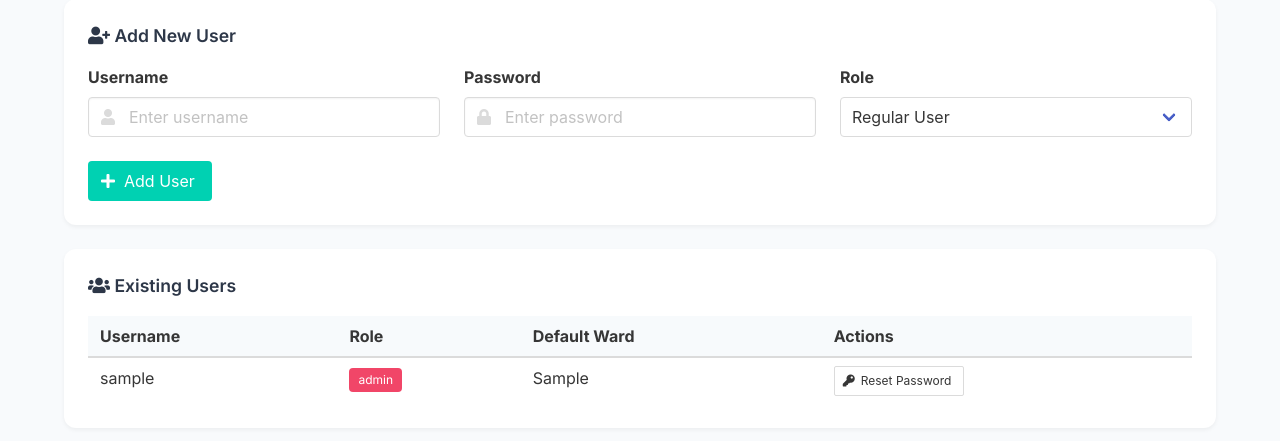
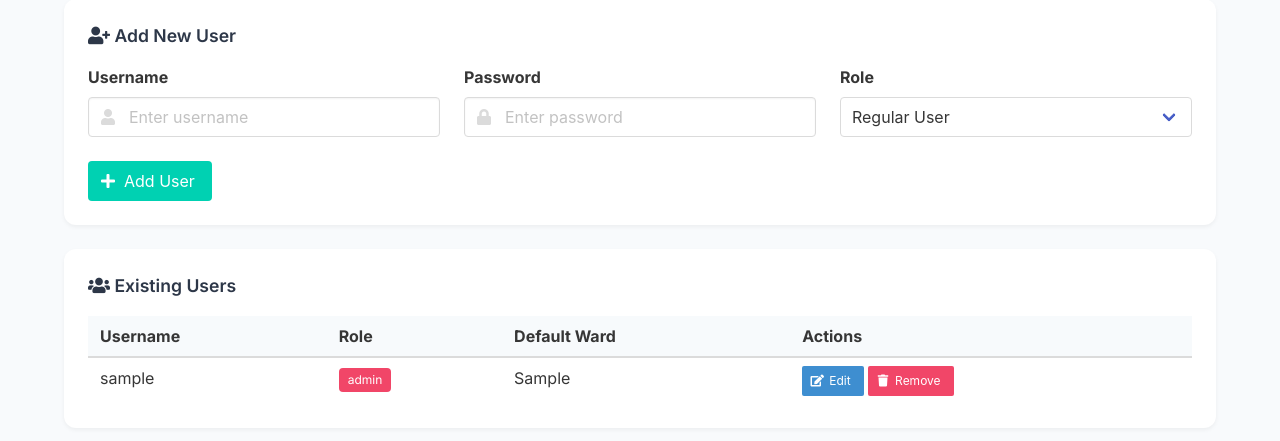
Before and after one commit to blameyourelf/pdf_split, a Flask app: page /admin/users in a window 1280 px wide. Shown: the part 203-644 px from the top of the page. Run offline with Flask 2, Linux system fonts and the light colour scheme; a user stored in the database is signed in; tables that the repository leaves empty hold one stand-in row (values such as "Sample post"); parts of the project's set-up code (start-up, migrations or seed data) failed here and were passed over; some libraries are stand-ins or nearby versions.

Commit message:
ALOMOST READY TO DEPLOY
Enhance user management functionality and improve ward data handling.

- Refactored ward data retrieval to return a dictionary for better template rendering.
- Added endpoints for editing and removing users, enhancing admin capabilities.
- Updated admin notes template to use the correct URL for timeout settings.
- Introduced a modal for editing user details with pre-filled data.
- Implemented soft-delete functionality for user removal.

JS

```diff
--- a/app.py
+++ b/app.py
@@ -411,10 +411,14 @@ def profile():
         db.session.commit()
         flash('Default ward updated successfully', 'success')
         return redirect(url_for('profile'))
-    wards = get_ward_metadata()
+    # Convert the list of Ward objects to a dictionary with ward_number as key
+    wards_list = get_ward_metadata()
+    wards_dict = {ward.ward_number: {'display_name': ward.display_name,
+                                     'pdf_file': ward.pdf_file,
+                                     'last_updated': ward.last_updated} for ward in wards_list}
     return render_template('profile.html',
-                         wards=wards,
-                         current_ward=current_user.default_ward)
+                           wards=wards_dict,
+                           current_ward=current_user.default_ward)
 
 @app.route('/ward/<ward_num>')
 @login_required
@@ -768,8 +772,8 @@ def admin_notes():
     date_to = request.args.get('date_to', '')
     page = request.args.get('page', 1, type=int)
 
-    # Build query with filters
-    query = CareNote.query
+    # Build query with filters; add filter to only include manually added notes (is_pdf_note False)
+    query = CareNote.query.filter(CareNote.is_pdf_note == False)
 
     # Track whether any filters are applied
     filters_applied = False
@@ -823,10 +827,8 @@ def admin_notes():
         users_map = {user.id: user.username for user in users}
 
     # Get ward display names for dropdown
-    available_wards = {}
-    for ward_id in wards_data.keys():
-        # Store the ward info dictionary, not just the display name
-        available_wards[ward_id] = wards_data[ward_id]
+    wards_list = get_ward_metadata()
+    available_wards = {ward.ward_number: {'display_name': ward.display_name} for ward in wards_list}
 
     # Sort wards alphabetically by display name for better UX
     # Fix: the lambda now properly handles both dictionary and string values
@@ -1447,8 +1449,8 @@ def manage_template_categories():
         if not name:
             return jsonify({"success": False, "error": "Category name is required"}), 400
 
-        # Check if category already exists
-        existing = TemplateCategory.query.filter_by(name(name)).first()
+        # Fix: Use name=name, not name(name)
+        existing = TemplateCategory.query.filter_by(name=name).first()
         if existing:
             return jsonify({"success": False, "error": "Category already exists"}), 400
 
@@ -1539,6 +1541,79 @@ def load_more_notes(patient_id, offset):
         }
         notes_data.append(note_dict)
     return jsonify({'notes': notes_data})
+
+# -------------------------
+# New endpoints for user management (edit and remove users)
+# -------------------------
+
+@app.route('/admin/edit_user', methods=['POST'])
+@login_required
+def admin_edit_user():
+    """Endpoint to edit a user's role and optionally their username.
+       Only accessible to admin users."""
+    if current_user.role != 'admin':
+        flash('Access denied', 'danger')
+        return redirect(url_for('admin_users'))
+
+    user_id = request.form.get('user_id')
+    new_role = request.form.get('role')
+    new_username = request.form.get('username')  # Optional update
+
+    if not user_id or not new_role:
+        flash('User ID and new role are required', 'danger')
+        return redirect(url_for('admin_users'))
+
+    user = User.query.get(user_id)
+    if not user:
+        flash('User not found', 'danger')
+        return redirect(url_for('admin_users'))
+
+    # Update fields
+    if new_username:
+        user.username = new_username
+    user.role = new_role
+
+    try:
+        db.session.commit()
+        flash(f'User "{user.username}" updated successfully', 'success')
+        log_access('edit_user', f'Edited user: {user.username}')
+    except Exception as e:
+        db.session.rollback()
+        flash(f'Error updating user: {str(e)}', 'danger')
+
+    return redirect(url_for('admin_users'))
+
+@app.route('/admin/remove_user/<int:user_id>', methods=['POST'])
+@login_required
+def admin_remove_user(user_id):
+    """Soft-delete a user (mark as inactive) without removing their notes or audit logs.
+       Only accessible to admin users and prevents removal of self."""
+    if current_user.role != 'admin':
+        flash('Access denied', 'danger')
+        return redirect(url_for('admin_users'))
+
+    if user_id == current_user.id:
+        flash("You cannot remove your own account", 'danger')
+        return redirect(url_for('admin_users'))
+
+    user = User.query.get(user_id)
+    if not user:
+        flash('User not found', 'danger')
+        return redirect(url_for('admin_users'))
+
+    try:
+        # Instead of deleting the user, mark them as inactive (soft delete)
+        user.is_active = False  # Assumes the User model supports an is_active flag
+        # Optionally, update the username to indicate removal without losing historical reference
+        user.username = f"{user.username} (deleted)"
+        db.session.commit()
+        flash(f'User "{user.username}" removed (deactivated) successfully', 'success')
+        log_access('remove_user', f'Removed (deactivated) user: {user.username}')
+    except Exception as e:
+        db.session.rollback()
+        flash(f'Error removing user: {str(e)}', 'danger')
+
+    return redirect(url_for('admin_users'))
 
 if __name__ == '__main__':
     with app.app_context():
--- a/templates/admin_notes.html
+++ b/templates/admin_notes.html
@@ -121,7 +121,7 @@
                     <button class="delete" aria-label="close" onclick="closeTimeoutModal()"></button>
                 </header>
                 <section class="modal-card-body">
-                    <form id="timeout-form" method="POST" action="{{ url_for('update_timeout_settings') }}">
+                    <form id="timeout-form" method="POST" action="{{ url_for('update_timeout_settings_v2') }}">
                         <input type="hidden" name="csrf_token" value="{{ csrf_token() }}">
                         <div class="field">
                             <label class="label">Enable Session Timeout</label>
--- a/templates/admin_users.html
+++ b/templates/admin_users.html
@@ -160,14 +160,20 @@
                                     </span>
                                 </td>
                                 <td>{{ user.default_ward or 'None' }}</td>
+                                <!-- New Actions column with Edit and Remove buttons -->
                                 <td>
-                                    <button class="button is-small"
-                                            onclick="showResetPasswordModal('{{ user.username }}', {{ user.id }})">
-                                        <span class="icon is-small">
-                                            <i class="fas fa-key"></i>
-                                        </span>
-                                        <span>Reset Password</span>
+                                    <!-- Edit button triggers JavaScript modal -->
+                                    <button type="button" class="button is-small is-info" onclick="showEditUserModal('{{ user.id }}', '{{ user.username }}', '{{ user.role }}')">
+                                        <span class="icon is-small"><i class="fas fa-edit"></i></span>
+                                        <span>Edit</span>
                                     </button>
+                                    <!-- Remove button submits a POST to the removal endpoint -->
+                                    <form method="POST" action="{{ url_for('admin_remove_user', user_id=user.id) }}" style="display:inline;">
+                                        <button type="submit" class="button is-small is-danger" onclick="return confirm('Are you sure you want to remove this user?');">
+                                            <span class="icon is-small"><i class="fas fa-trash"></i></span>
+                                            <span>Remove</span>
+                                        </button>
+                                    </form>
                                 </td>
                             </tr>
                         {% endfor %}
@@ -208,6 +214,44 @@
         </div>
     </div>
 
+    <!-- Add Edit User Modal at the end of the file, before the closing </body> tag -->
+    <div class="modal" id="edit-user-modal">
+        <div class="modal-background"></div>
+        <div class="modal-card">
+            <header class="modal-card-head">
+                <p class="modal-card-title">Edit User</p>
+                <button class="delete" aria-label="close" onclick="closeEditUserModal()"></button>
+            </header>
+            <section class="modal-card-body">
+                <form id="edit-user-form" method="POST" action="{{ url_for('admin_edit_user') }}">
+                    <input type="hidden" name="csrf_token" value="{{ csrf_token() }}">
+                    <input type="hidden" name="user_id" id="edit-user-id">
+                    <div class="field">
+                        <label class="label">Username</label>
+                        <div class="control">
+                            <input class="input" type="text" name="username" id="edit-username" placeholder="Enter new username (optional)">
+                        </div>
+                    </div>
+                    <div class="field">
+                        <label class="label">Role</label>
+                        <div class="control">
+                            <div class="select is-fullwidth">
+                                <select name="role" id="edit-role">
+                                    <option value="user">Regular User</option>
+                                    <option value="admin">Administrator</option>
+                                </select>
+                            </div>
+                        </div>
+                    </div>
+                </form>
+            </section>
+            <footer class="modal-card-foot">
+                <button class="button is-primary" onclick="submitEditUserForm()">Save Changes</button>
+                <button class="button" onclick="closeEditUserModal()">Cancel</button>
+            </footer>
+        </div>
+    </div>
+
     <script>
         function showResetPasswordModal(username, userId) {
             document.getElementById('reset-username').textContent = username;
@@ -218,6 +262,24 @@
         function closeResetPasswordModal() {
             document.getElementById('reset-password-modal').classList.remove('is-active');
         }
+
+        // Function to display the Edit User modal and pre-fill the form
+        function showEditUserModal(userId, username, role) {
+            document.getElementById('edit-user-id').value = userId;
+            document.getElementById('edit-username').value = username;
+            document.getElementById('edit-role').value = role;
+            document.getElementById('edit-user-modal').classList.add('is-active');
+        }
+
+        // Function to close the Edit User modal
+        function closeEditUserModal() {
+            document.getElementById('edit-user-modal').classList.remove('is-active');
+        }
+
+        // Function to submit the Edit User form
+        function submitEditUserForm() {
+            document.getElementById('edit-user-form').submit();
+        }
     </script>
 </body>
 </html>
```
Also changed, not shown: 1 other file.
